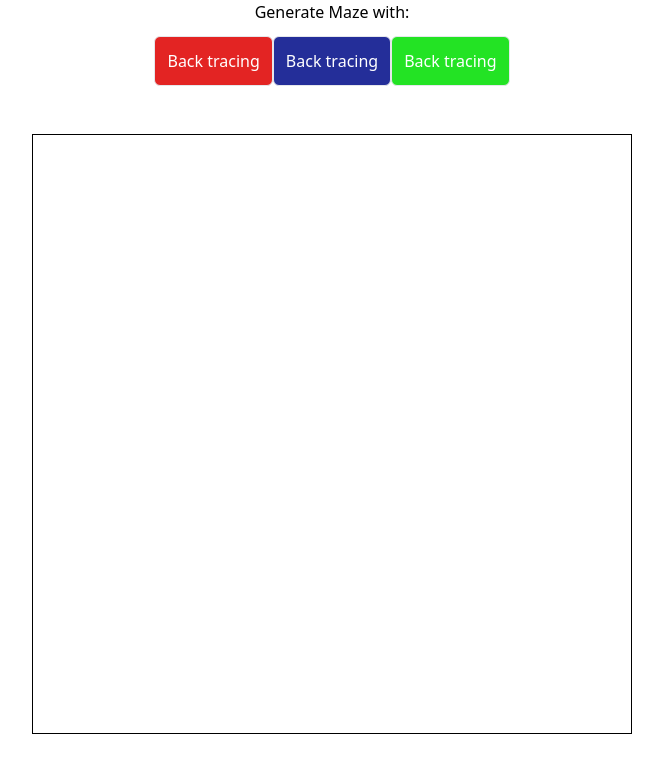
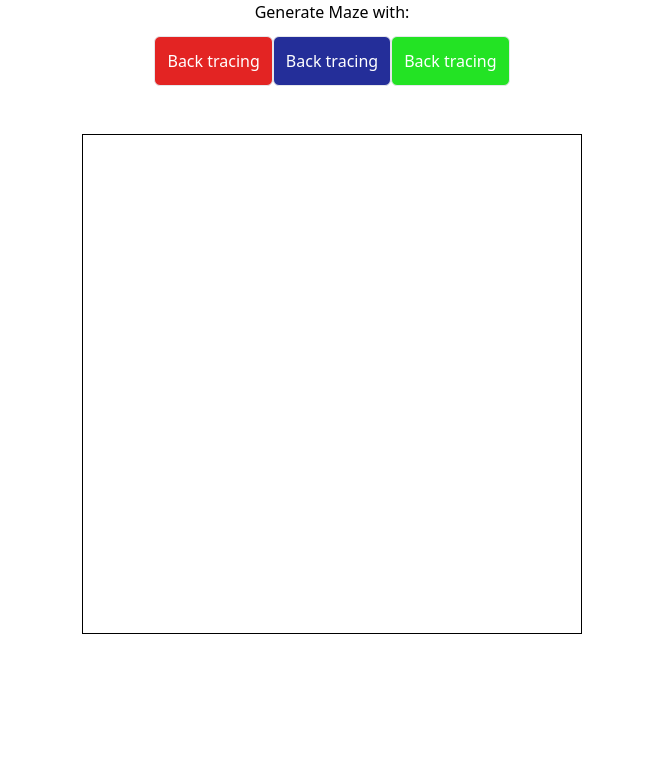
Before and after one commit to OmidNejadabbasi/maze-board, a SvelteKit app: page / in a window 1280 px wide. Shown: the top 772 px of the page, without its empty margins (308-971 px from the left). Built offline with nearby package versions, Linux system fonts and the light colour scheme.

Commit message:
add dalay to updating steps

```diff
--- a/src/algorithms/recursive-backtracking.ts
+++ b/src/algorithms/recursive-backtracking.ts
@@ -1,16 +1,17 @@
 import { BehaviorSubject } from "rxjs";
 import { CellState } from "../data/Cell";
 import { Point } from "../data/Point";
-import { randRange } from "../utils";
+import { randRange, sleep } from "../utils";
 import { Algorithm } from "./algorithm";
 import { fillWithState } from "./board-utils";
 import * as _ from "lodash";
+import Cell from "../components/Cell.svelte";
 
 export class RecursiveBackTracking
   implements Algorithm<BehaviorSubject<CellState>[][]>
 {
+  private SLEEP_MS = 20;
   async do(board: BehaviorSubject<CellState>[][]): Promise<void> {
-    debugger;
     let width = board[0].length;
     let height = board.length;
     let stack: Point[] = [];
@@ -22,11 +23,6 @@ export class RecursiveBackTracking
     while (stack.length > 0) {
       let p = stack[stack.length - 1];
       if (!p) break;
-
-      let currentState = board[p.x][p.y].getValue();
-      board[p.x][p.y].next(
-        currentState.copyWithValue(currentState.value, true)
-      );
 
       let nextPoints: Point[] = [];
       if (p.x + 2 < height && !board[p.x + 2][p.y].getValue().isVisited) {
@@ -41,20 +37,23 @@ export class RecursiveBackTracking
       if (p.y - 2 > 0 && !board[p.x][p.y - 2].getValue().isVisited) {
         nextPoints.push(new Point(p.x, p.y - 2));
       }
-      debugger;
 
+      let np;
       if (nextPoints.length > 0) {
-        let np = _.sample(nextPoints);
-        let midPoint = new Point(
-          p.x + (np.x - p.x) / 2,
-          p.y + (np.y - p.y) / 2
-        );
-        board[np.x][np.y].next(CellState.BLANK_V);
-        board[midPoint.x][midPoint.y].next(CellState.BLANK_V);
+        board[p.x][p.y].next(CellState.BLANK_V);
+        np = _.sample(nextPoints);
         stack.push(np);
       } else {
         stack.pop();
+        np = stack[stack.length - 1];
       }
+      let midPoint = new Point(p.x + (np.x - p.x) / 2, p.y + (np.y - p.y) / 2);
+      board[midPoint.x][midPoint.y].next(CellState.CHANGING);
+      await sleep(this.SLEEP_MS);
+      board[midPoint.x][midPoint.y].next(CellState.BLANK_V);
+      board[np.x][np.y].next(CellState.CHANGING);
+      await sleep(this.SLEEP_MS);
+      board[np.x][np.y].next(CellState.BLANK_V);
     }
   }
 
--- a/src/components/Board.svelte
+++ b/src/components/Board.svelte
@@ -8,8 +8,8 @@
   let s: string = "inn";
 
   export let cells: BehaviorSubject<CellState>[][] = [];
-  export let width: number = 25;
-  export let height: number = 25;
+  export let width: number = 45;
+  export let height: number = 45;
 
   cells = _.chunk(_.fill(new Array(width * height), null), width);
 
@@ -35,7 +35,7 @@
     grid-template-columns: repeat(var(--width), 1fr);
     gap: 0px;
     border: 1px solid black;
-    width: 600px;
-    height: 600px;
+    width: 500px;
+    height: 500px;
   }
 </style>
--- a/src/components/Cell.svelte
+++ b/src/components/Cell.svelte
@@ -13,7 +13,7 @@
       c.value === 0
         ? "white"
         : c.value === 1
-        ? "yellow"
+        ? "gold"
         : c.value === 3
         ? "red"
         : "#333";
--- a/src/utils.ts
+++ b/src/utils.ts
@@ -13,7 +13,7 @@ function setCssVariables(node, variables) {
   }
 }
 
-function sleep(ms: number): Promise<void> {
+export function sleep(ms: number): Promise<void> {
   return new Promise((res, rej) => {
     setTimeout(res, ms);
   });
```
